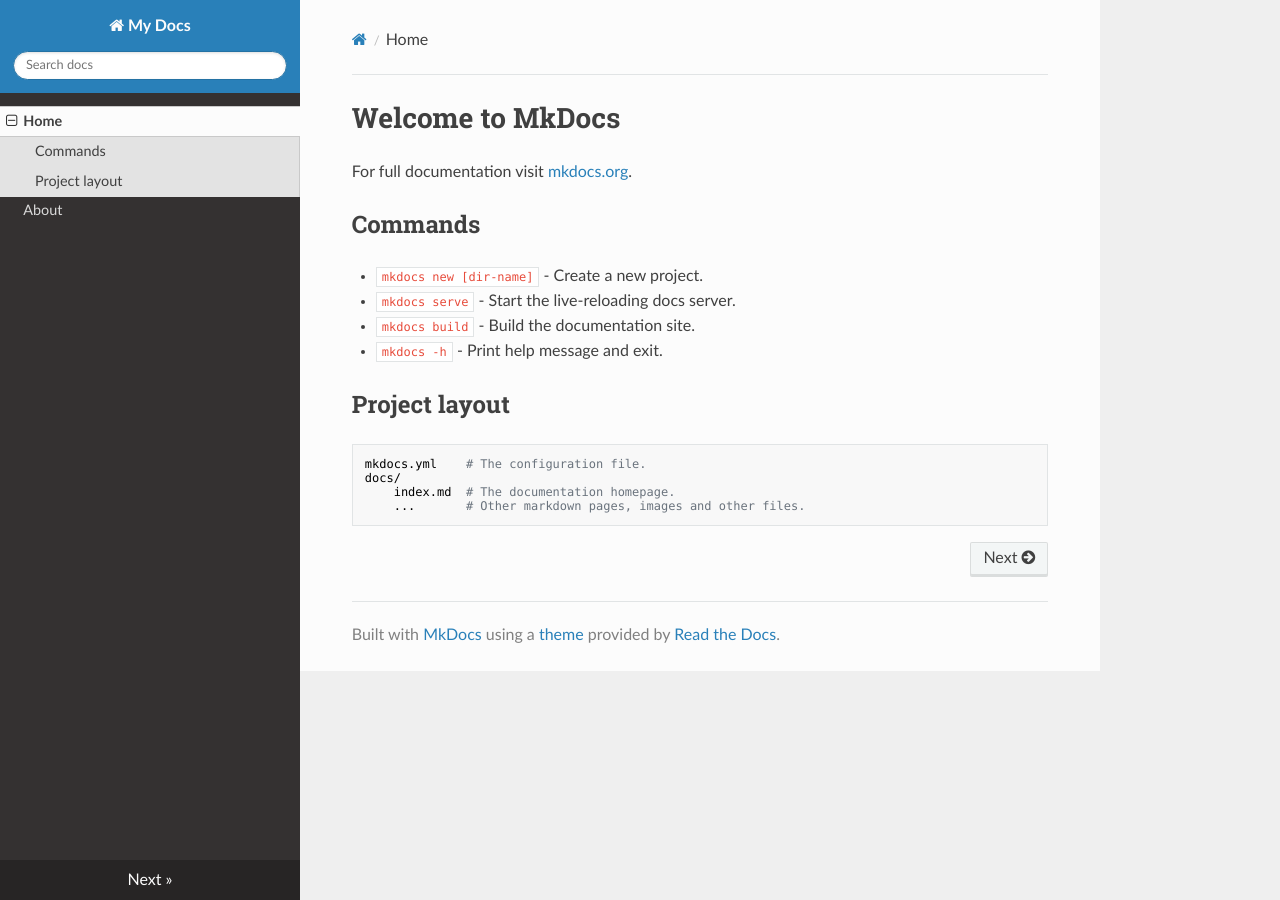
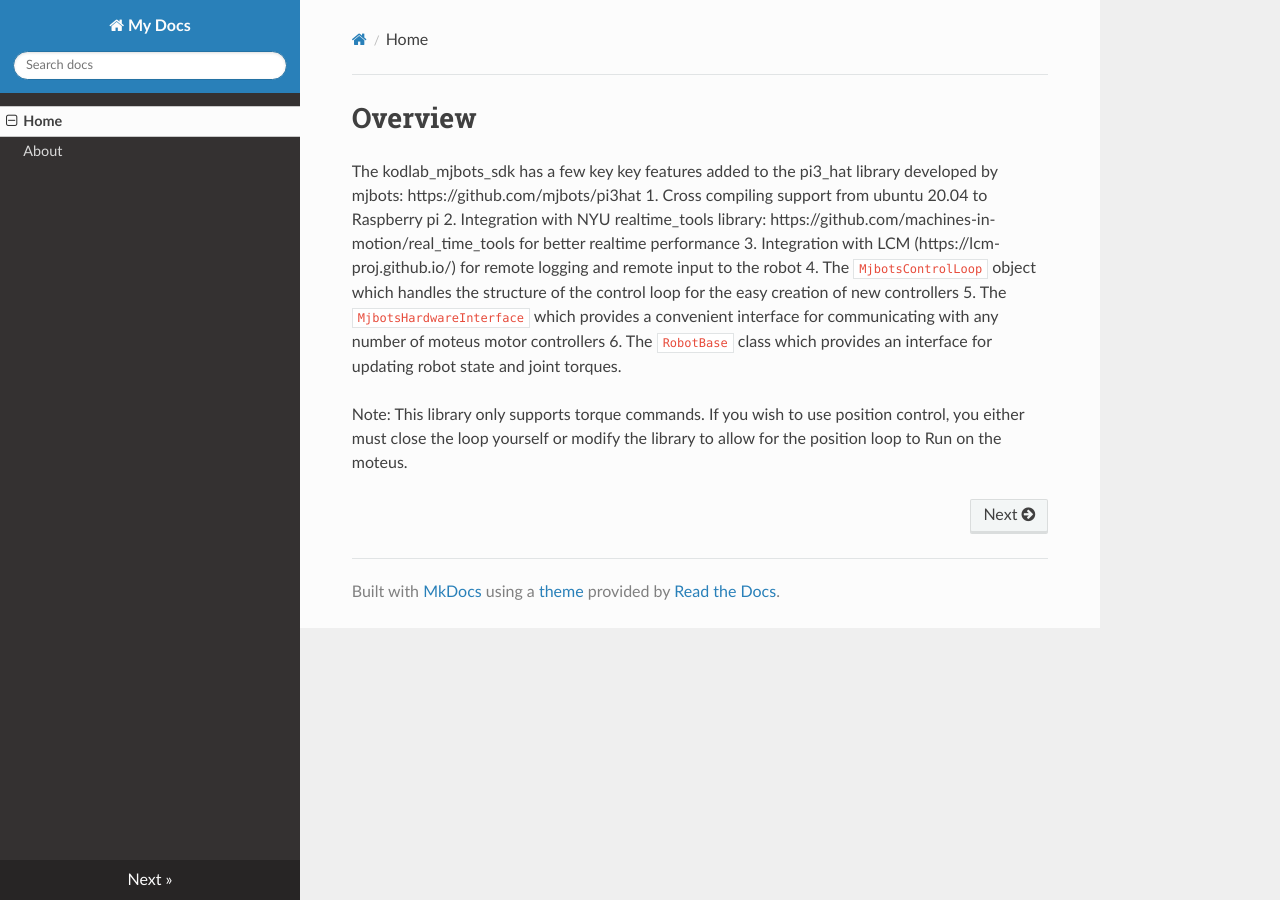
Before and after one commit to KodlabPenn/kodlab_mjbots_sdk, an MkDocs documentation site: the page built from docs/index.md, in a window 1280 px wide. Built offline with MkDocs 1.6.1, drawn with Linux system fonts in a browser that asks for light colours; nearby versions of some CDN libraries.

Commit message:
Update index.md

```diff
--- a/docs/index.md
+++ b/docs/index.md
@@ -1,17 +1,16 @@
-# Welcome to MkDocs
+# Overview
+The kodlab_mjbots_sdk has a few key key features added to the
+pi3_hat library developed by mjbots: https://github.com/mjbots/pi3hat
+1. Cross compiling support from ubuntu 20.04 to Raspberry pi
+2. Integration with NYU realtime_tools library: https://github.com/machines-in-motion/real_time_tools
+for better realtime performance
+3. Integration with LCM (https://lcm-proj.github.io/) for remote logging and remote input to the robot
+4.  The `MjbotsControlLoop` object which handles the structure of the control loop for
+the easy creation of new controllers
+5. The `MjbotsHardwareInterface` which provides a convenient interface for communicating with any number
+of moteus motor controllers
+6. The `RobotBase` class which provides an interface for updating robot state and joint torques.
 
-For full documentation visit [mkdocs.org](https://www.mkdocs.org).
-
-## Commands
-
-* `mkdocs new [dir-name]` - Create a new project.
-* `mkdocs serve` - Start the live-reloading docs server.
-* `mkdocs build` - Build the documentation site.
-* `mkdocs -h` - Print help message and exit.
-
-## Project layout
-
-    mkdocs.yml    # The configuration file.
-    docs/
-        index.md  # The documentation homepage.
-        ...       # Other markdown pages, images and other files.
+Note: This library only supports torque commands. If you wish to use
+position control, you either must close the loop yourself or modify the
+library to allow for the position loop to Run on the moteus.
```
